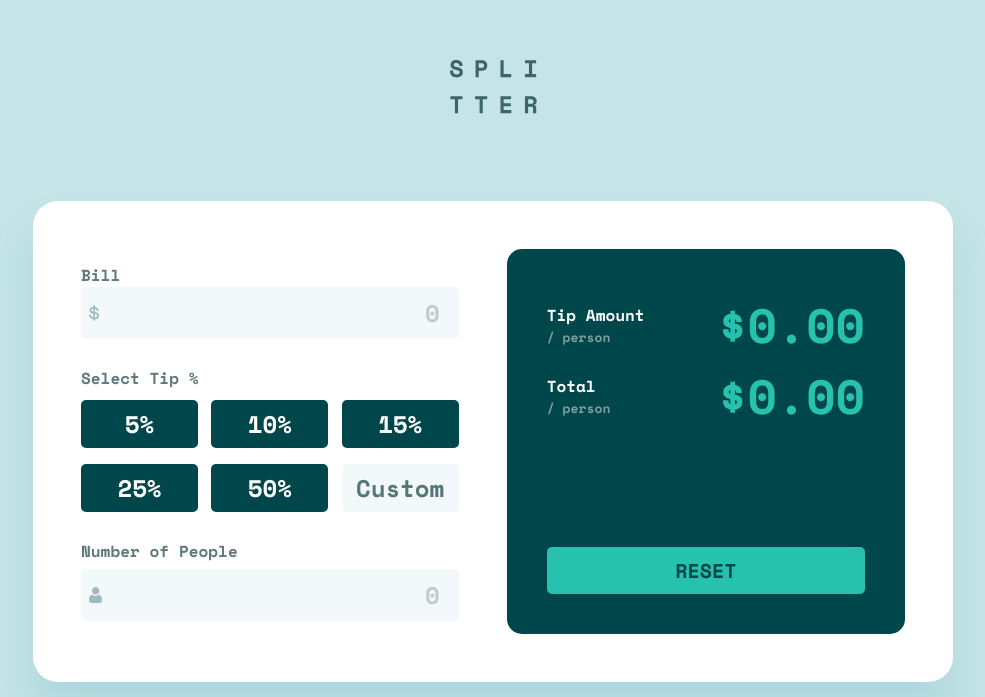
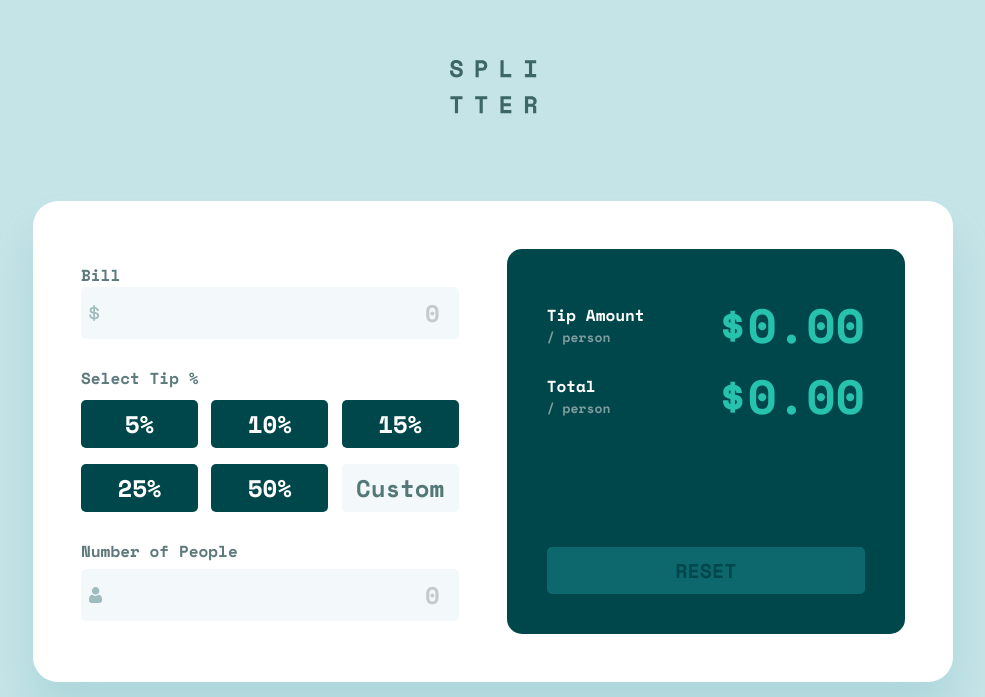
Before and after one commit to datomaluta/TipCalculator, a React (Create React App) app: page / in a window 1280 px wide. Shown: the part 103-800 px from the top of the page, without its empty margins (147-1132 px from the left). Built offline with nearby package versions, Linux system fonts and the light colour scheme.

Commit message:
add disabled button state and styles

```diff
--- a/src/components/calculator/Calculator.js
+++ b/src/components/calculator/Calculator.js
@@ -9,6 +9,7 @@ const Calculator = () => {
   const [customTip, setCustomTip] = useState("");
   const [peopleCount, setPeopleCount] = useState("");
   const [peopleCountError, setPeopleCountError] = useState(false);
+  const [resetButtonDisabled, setResetButtonDisabled]=useState(true)
 
   const [tipPerPerson, setTipPerPerson] = useState(0);
   const [totalPerPerson, setTotalPerPerson] = useState(0);
@@ -20,6 +21,7 @@ const Calculator = () => {
       console.log((tipAmount + +bill) / +peopleCount);
       setTipPerPerson(tipAmount / +peopleCount);
       setTotalPerPerson((tipAmount + +bill) / +peopleCount);
+      setResetButtonDisabled(false)
     }
   }, [bill, tip, peopleCount]);
 
@@ -83,6 +85,7 @@ const Calculator = () => {
         reset={reset}
         tipPerPerson={tipPerPerson}
         totalPerPerson={totalPerPerson}
+        buttonDisabled={resetButtonDisabled}
       />
     </ContainerWrapper>
   );
--- a/src/components/result/Result.js
+++ b/src/components/result/Result.js
@@ -28,7 +28,11 @@ const Result = (props) => {
         </div>
       </div>
 
-      <button onClick={resetHandler} className="result-reset">
+      <button
+        disabled={props.buttonDisabled}
+        onClick={resetHandler}
+        className="result-reset"
+      >
         Reset
       </button>
     </div>
--- a/src/components/result/Result.scss
+++ b/src/components/result/Result.scss
@@ -76,5 +76,11 @@
       transform: translateY(0.2rem);
       box-shadow: 0 2rem 2.5rem rgba(#000, 0.2);
     }
+
+    &:disabled {
+      background-color: #0d686d;
+      color: #00474b;
+      cursor: not-allowed;
+    }
   }
 }
```
